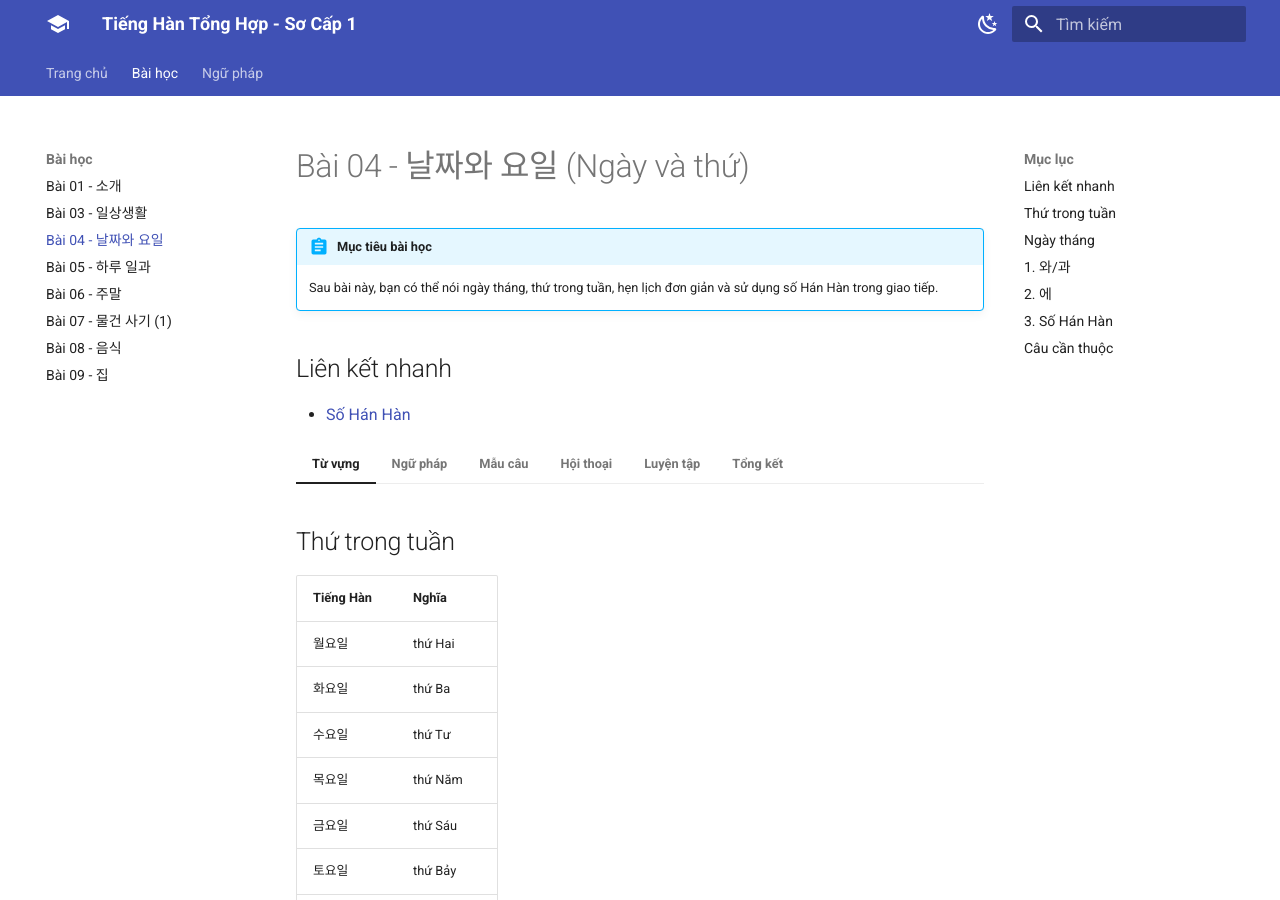
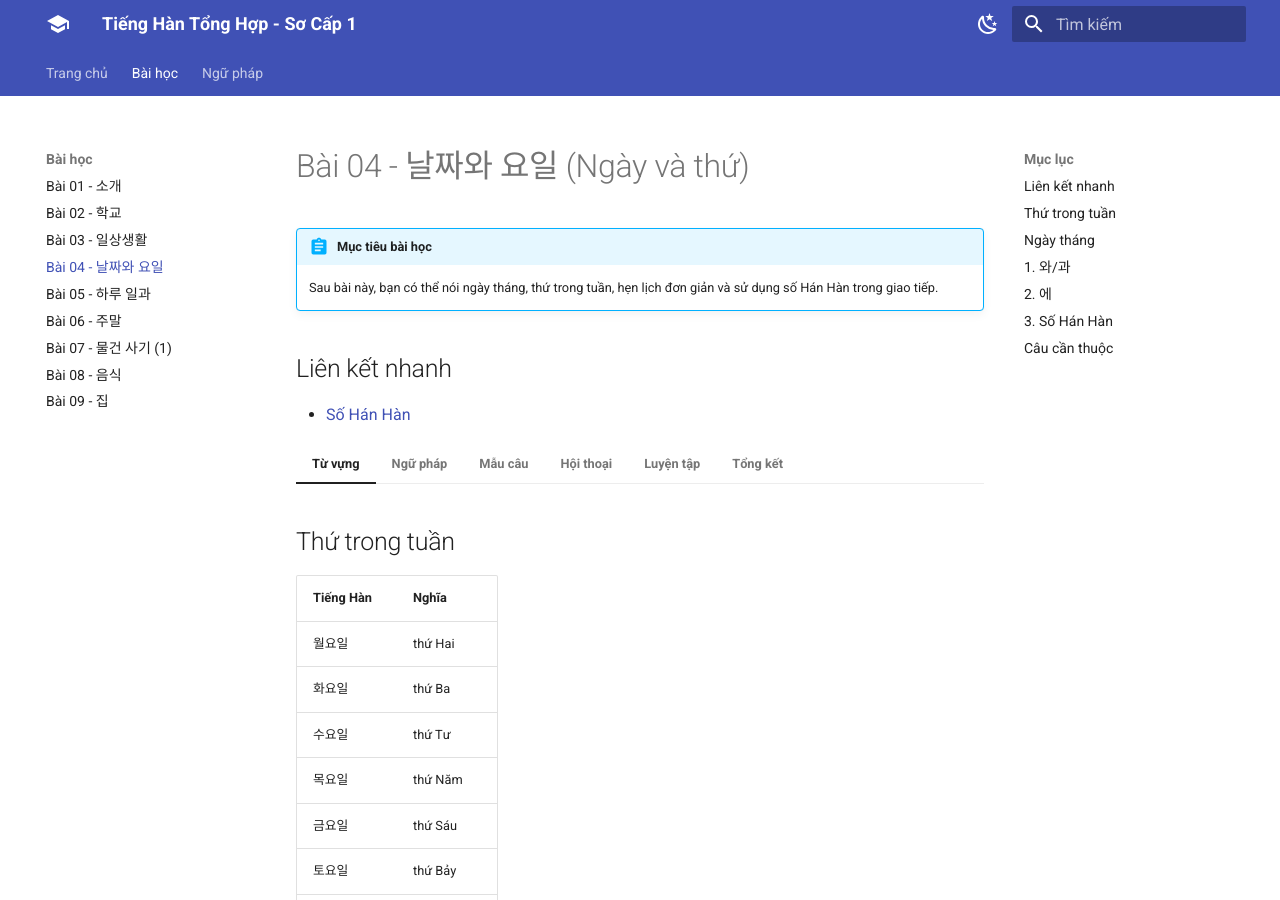
Before and after one commit to toanGa/tienghan-quyen1, an MkDocs documentation site: the page built from docs/lessons/bai-04.md, in a window 1280 px wide and 900 px high. Built offline with MkDocs 1.6.1 and Material for MkDocs 9.7.7, drawn with Linux system fonts in a browser that asks for light colours.

Commit message:
Add lesson 02 and i-ga grammar to navigation

```diff
--- a/mkdocs.yml
+++ b/mkdocs.yml
@@ -62,6 +62,7 @@
   - Trang chủ: index.md
   - Bài học:
       - Bài 01 - 소개: lessons/bai-01.md
+      - Bài 02 - 학교: lessons/bai-02.md
       - Bài 03 - 일상생활: lessons/bai-03.md
       - Bài 04 - 날짜와 요일: lessons/bai-04.md
       - Bài 05 - 하루 일과: lessons/bai-05.md
@@ -73,6 +74,7 @@
       - 입니다: grammar/imnida.md
       - 입니까?: grammar/imnikka.md
       - 은/는: grammar/eun-neun.md
+      - 이/가: grammar/i-ga.md
       - "-ㅂ/습니다": grammar/seumnida.md
       - Số Hán Hàn: grammar/sino-korean-numbers.md
       - "-아/어요": grammar/a-eoyo.md
```
